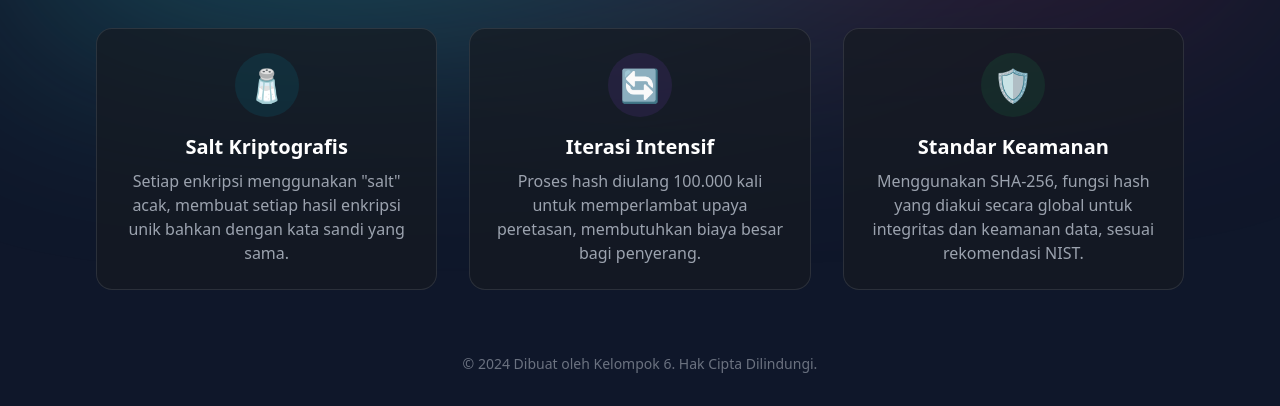
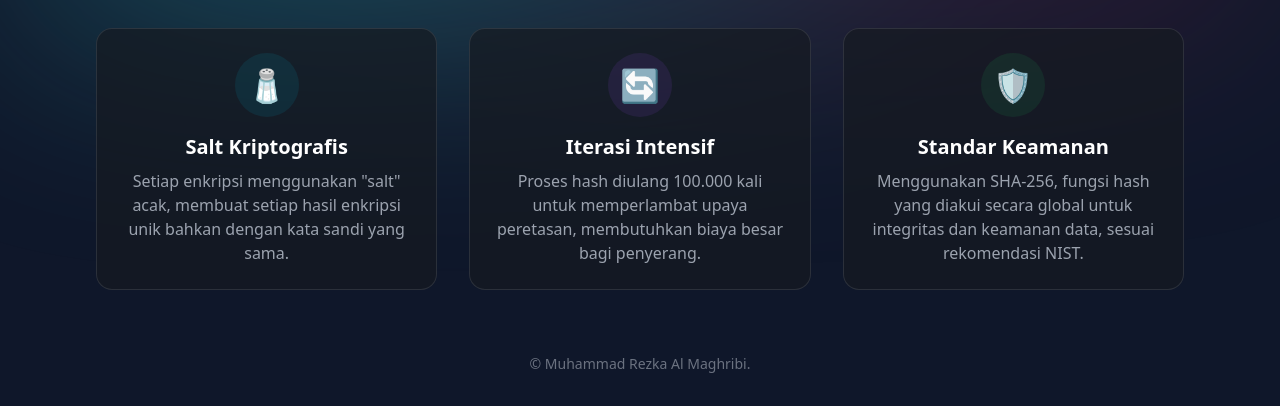
Before and after one commit to Almaghribiyya/pbkdf2-webapp, a website: page index.html in a window 1280 px wide. Shown: the part 734-1140 px from the top of the page. Drawn offline with nearby package versions, Linux system fonts and the light colour scheme.

Commit message:
fix: update footer copyright information

```diff
--- a/index.html
+++ b/index.html
@@ -151,7 +151,7 @@
         </div>
 
         <footer class="text-center mt-16 text-gray-500 text-sm">
-            <p>&copy; 2024 Dibuat oleh Kelompok 6. Hak Cipta Dilindungi.</p>
+            <p>&copy; Muhammad Rezka Al Maghribi.</p>
         </footer>
     </div>
 
```
